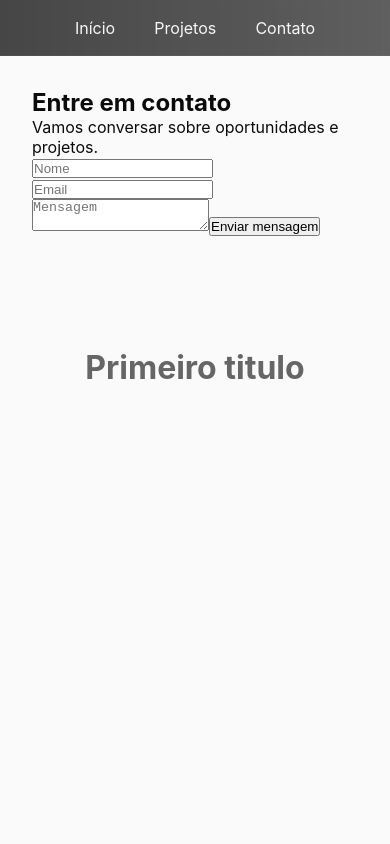
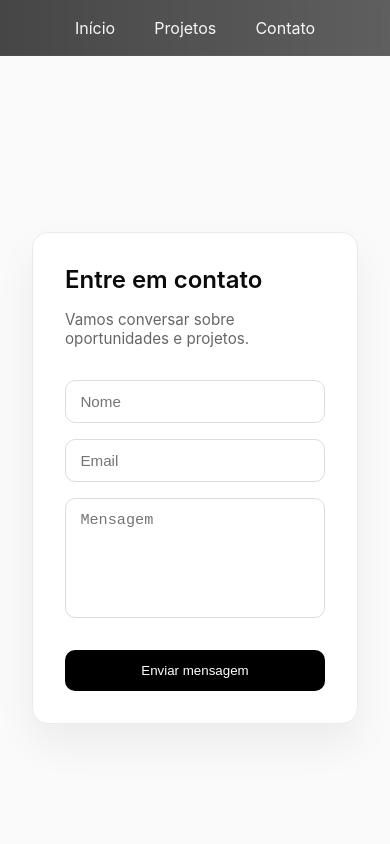
Before and after one commit to A-jota07/portfolio-next, a Next.js app: page /contact in a window 390 px wide. Shown: the top 844 px of the page. Built offline with nearby package versions, Linux system fonts and the light colour scheme.

Commit message:
Alterando o css da pagina e deixando mais responsivo

```diff
--- a/src/app/contact/page.module.css
+++ b/src/app/contact/page.module.css
@@ -1,26 +1,107 @@
 .container {
-    max-width: 600px;
-    margin: 0 auto;
+    min-height: 100vh;
+    display: grid;
+    place-items: center;
     padding: 2rem;
+    background: #fafafa;
 }
 
-.form {
+.card {
+    width: 100%;
+    max-width: 420px;
+
+    background: #ffffff;
+    padding: 2.5rem;
+
+    border-radius: 16px;
+    border: 1px solid #eaeaea;
+
+    box-shadow: 0 20px 40px rgba(0, 0, 0, 0.06);
+
     display: flex;
     flex-direction: column;
     gap: 1rem;
+
+    animation: fadeUp 0.6s ease forwards;
 }
 
-.form input,
-.form textarea {
-    padding: 0.75rem;
-    border-radius: 8px;
-    border: 1px solid #ccc;
+/* Textos */
+.card h1 {
+    font-size: 1.8rem;
+    font-weight: 600;
 }
 
-.form button {
+.card p {
+    font-size: 0.95rem;
+    color: #666;
+    margin-bottom: 1rem;
+}
+
+/* Inputs */
+.card input,
+.card textarea {
+    padding: 0.75rem 0.9rem;
+    border-radius: 10px;
+    border: 1px solid #ddd;
+    font-size: 0.95rem;
+
+    transition: border 0.2s ease, box-shadow 0.2s ease;
+}
+
+.card input:focus,
+.card textarea:focus {
+    outline: none;
+    border-color: #000;
+    box-shadow: 0 0 0 1px #000;
+}
+
+.card textarea {
+    min-height: 120px;
+    resize: none;
+}
+
+/* Botão */
+.card button {
+    margin-top: 1rem;
+    padding: 0.8rem;
+
+    border-radius: 10px;
+    border: none;
+
     background: #000;
     color: #fff;
-    padding: 0.75rem;
-    border-radius: 8px;
+
+    font-weight: 500;
     cursor: pointer;
+
+    transition: transform 0.15s ease, opacity 0.15s ease;
 }
+
+.card button:hover {
+    transform: translateY(-1px);
+    opacity: 0.9;
+}
+
+/* ✨ Animação suave */
+@keyframes fadeUp {
+    from {
+        opacity: 0;
+        transform: translateY(12px);
+    }
+
+    to {
+        opacity: 1;
+        transform: translateY(0);
+    }
+}
+
+/* 📱 Responsividade */
+@media (max-width: 480px) {
+    .card {
+        padding: 2rem;
+    }
+
+    .card h1 {
+        font-size: 1.5rem;
+    }
+}
```
